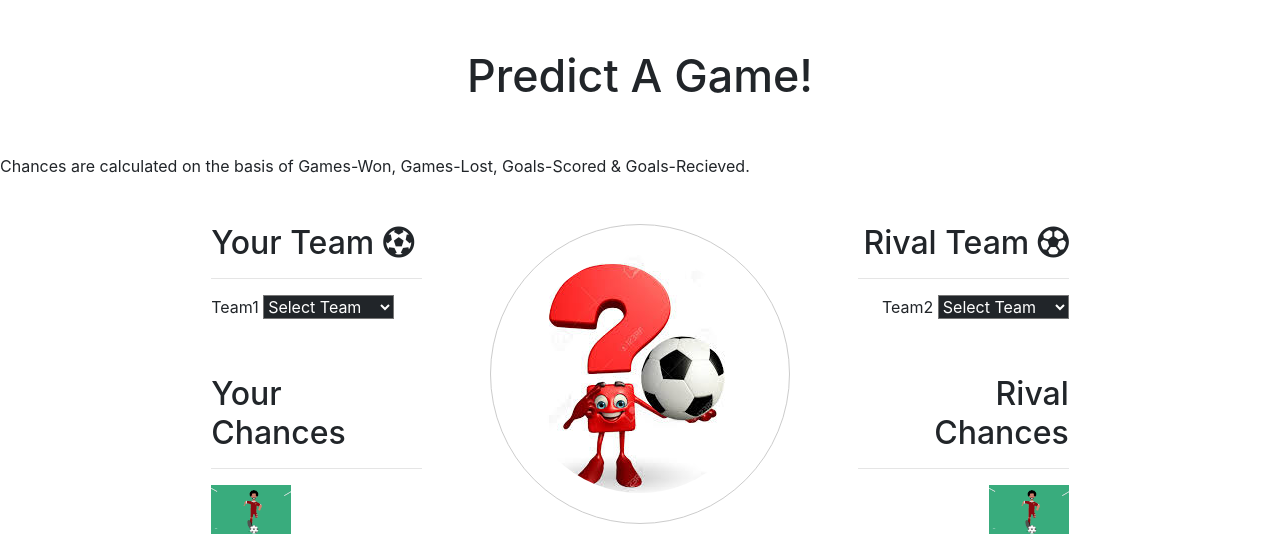
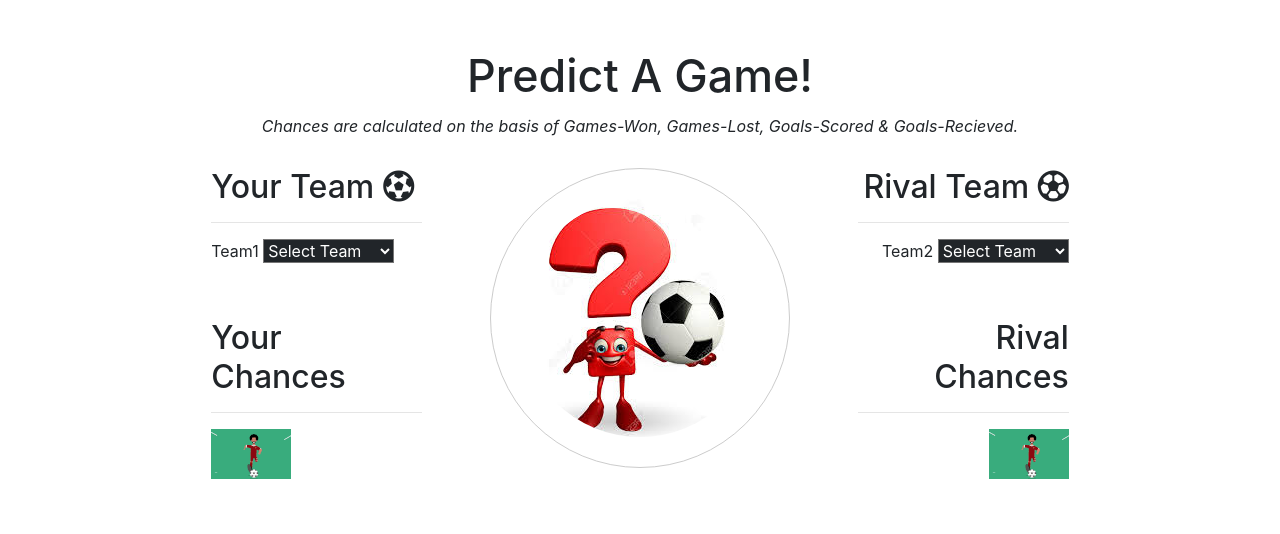
Before and after one commit to MichaelOsarumwense/SoccerPredictorCalculator-M2, a Flask app: page / in a window 1280 px wide. Shown: the part 500-1034 px from the top of the page. Run offline with Flask 2, Linux system fonts and the light colour scheme; some libraries are stand-ins or nearby versions.

Commit message:
Added css styling for chances information paragraph

```diff
--- a/static/css/style.css
+++ b/static/css/style.css
@@ -120,6 +120,13 @@
   margin: 50px 0;
   text-align: center;
   font-size: 280%;
+  margin-bottom: 10px;
+}
+
+#chance-info{
+margin-bottom: 0px;
+font-style: oblique;
+text-align: center;
 }
 
 #circle-container {
```
